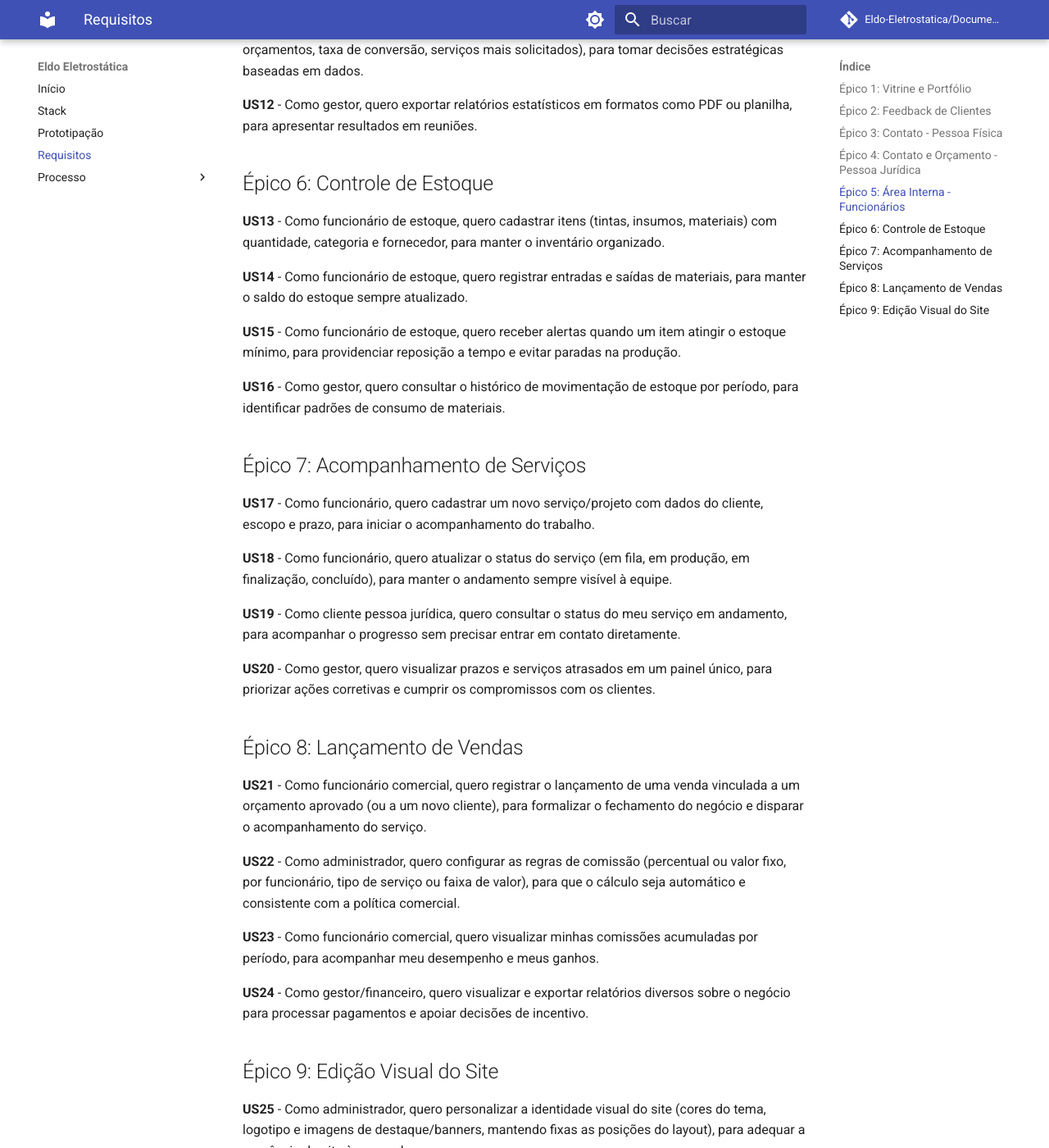
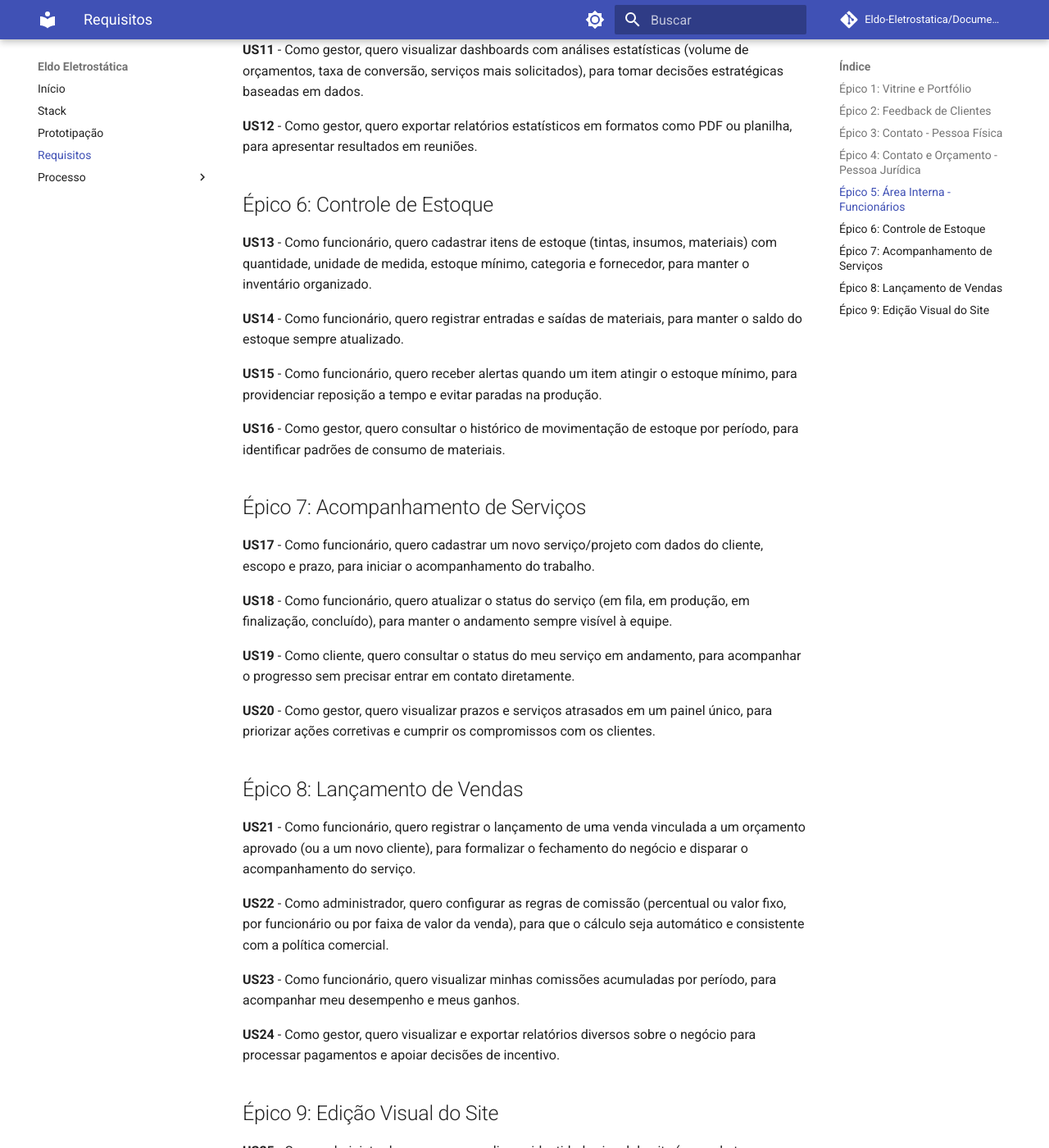
Before and after one commit to Eldo-Eletrostatica/Documentacao, an MkDocs documentation site: the page built from docs/historias_usuários.md, in a window 1280 px wide and 1400 px high, scrolled down 1492 px. Shown: the whole window at 82% size. Built offline with MkDocs 1.6.1 and Material for MkDocs 9.7.7, drawn with Linux system fonts in a browser that asks for light colours; comment, search, counter and statistics services are not loaded; some of the changed text lies outside the part shown.

Commit message:
docs: alinha as user stories às decisões da modelagem do banco
Três níveis de acesso (administrador, gestor e funcionário), cliente PF ou PJ na consulta de status, comissão sem o critério de tipo de serviço e regras de cálculo do orçamento por tinta, material e margem.

```diff
--- a/docs/historias_usuários.md
+++ b/docs/historias_usuários.md
@@ -24,15 +24,15 @@
 
 ## Épico 4: Contato e Orçamento - Pessoa Jurídica
 
-**US07** - Como visitante pessoa jurídica, quero preencher um formulário detalhado do meu projeto (tipo de peça, quantidade, tipo de pintura, prazo) e receber automaticamente um orçamento inicial estimado, para ter uma referência de custo antes de negociar diretamente com a empresa.
+**US07** - Como visitante pessoa jurídica, quero preencher um formulário detalhado do meu projeto (peças, material, área, quantidade, tipo de pintura e prazo) e receber automaticamente um orçamento inicial estimado, para ter uma referência de custo antes de negociar diretamente com a empresa.
 
-**US08** - Como administrador, quero configurar as regras de cálculo do orçamento automático (valores por m², tipo de material, etc.), para manter as estimativas atualizadas conforme a tabela de preços.
+**US08** - Como administrador, quero configurar as regras de cálculo do orçamento automático (preço por m² de cada tipo de pintura, fator de cada material e margem de negociação), para manter as estimativas atualizadas conforme a tabela de preços.
 
 ## Épico 5: Área Interna - Funcionários
 
 **US09** - Como funcionário, quero fazer login em uma área restrita do sistema, para acessar as ferramentas internas de gestão.
 
-**US10** - Como administrador, quero cadastrar e gerenciar contas de funcionários com diferentes níveis de permissão, para controlar o acesso às funcionalidades internas.
+**US10** - Como administrador, quero cadastrar e gerenciar contas de funcionários com diferentes níveis de permissão (administrador, gestor e funcionário), para controlar o acesso às funcionalidades internas.
 
 **US11** - Como gestor, quero visualizar dashboards com análises estatísticas (volume de orçamentos, taxa de conversão, serviços mais solicitados), para tomar decisões estratégicas baseadas em dados.
 
@@ -40,11 +40,11 @@
 
 ## Épico 6: Controle de Estoque
 
-**US13** - Como funcionário de estoque, quero cadastrar itens (tintas, insumos, materiais) com quantidade, categoria e fornecedor, para manter o inventário organizado.
+**US13** - Como funcionário, quero cadastrar itens de estoque (tintas, insumos, materiais) com quantidade, unidade de medida, estoque mínimo, categoria e fornecedor, para manter o inventário organizado.
 
-**US14** - Como funcionário de estoque, quero registrar entradas e saídas de materiais, para manter o saldo do estoque sempre atualizado.
+**US14** - Como funcionário, quero registrar entradas e saídas de materiais, para manter o saldo do estoque sempre atualizado.
 
-**US15** - Como funcionário de estoque, quero receber alertas quando um item atingir o estoque mínimo, para providenciar reposição a tempo e evitar paradas na produção.
+**US15** - Como funcionário, quero receber alertas quando um item atingir o estoque mínimo, para providenciar reposição a tempo e evitar paradas na produção.
 
 **US16** - Como gestor, quero consultar o histórico de movimentação de estoque por período, para identificar padrões de consumo de materiais.
 
@@ -54,19 +54,19 @@
 
 **US18** - Como funcionário, quero atualizar o status do serviço (em fila, em produção, em finalização, concluído), para manter o andamento sempre visível à equipe.
 
-**US19** - Como cliente pessoa jurídica, quero consultar o status do meu serviço em andamento, para acompanhar o progresso sem precisar entrar em contato diretamente.
+**US19** - Como cliente, quero consultar o status do meu serviço em andamento, para acompanhar o progresso sem precisar entrar em contato diretamente.
 
 **US20** - Como gestor, quero visualizar prazos e serviços atrasados em um painel único, para priorizar ações corretivas e cumprir os compromissos com os clientes.
 
 ## Épico 8: Lançamento de Vendas
 
-**US21** - Como funcionário comercial, quero registrar o lançamento de uma venda vinculada a um orçamento aprovado (ou a um novo cliente), para formalizar o fechamento do negócio e disparar o acompanhamento do serviço.
+**US21** - Como funcionário, quero registrar o lançamento de uma venda vinculada a um orçamento aprovado (ou a um novo cliente), para formalizar o fechamento do negócio e disparar o acompanhamento do serviço.
 
-**US22** - Como administrador, quero configurar as regras de comissão (percentual ou valor fixo, por funcionário, tipo de serviço ou faixa de valor), para que o cálculo seja automático e consistente com a política comercial.
+**US22** - Como administrador, quero configurar as regras de comissão (percentual ou valor fixo, por funcionário ou por faixa de valor da venda), para que o cálculo seja automático e consistente com a política comercial.
 
-**US23** - Como funcionário comercial, quero visualizar minhas comissões acumuladas por período, para acompanhar meu desempenho e meus ganhos.
+**US23** - Como funcionário, quero visualizar minhas comissões acumuladas por período, para acompanhar meu desempenho e meus ganhos.
 
-**US24** - Como gestor/financeiro, quero visualizar e exportar relatórios diversos sobre o negócio para processar pagamentos e apoiar decisões de incentivo.
+**US24** - Como gestor, quero visualizar e exportar relatórios diversos sobre o negócio para processar pagamentos e apoiar decisões de incentivo.
 
 ## Épico 9: Edição Visual do Site
 
```
